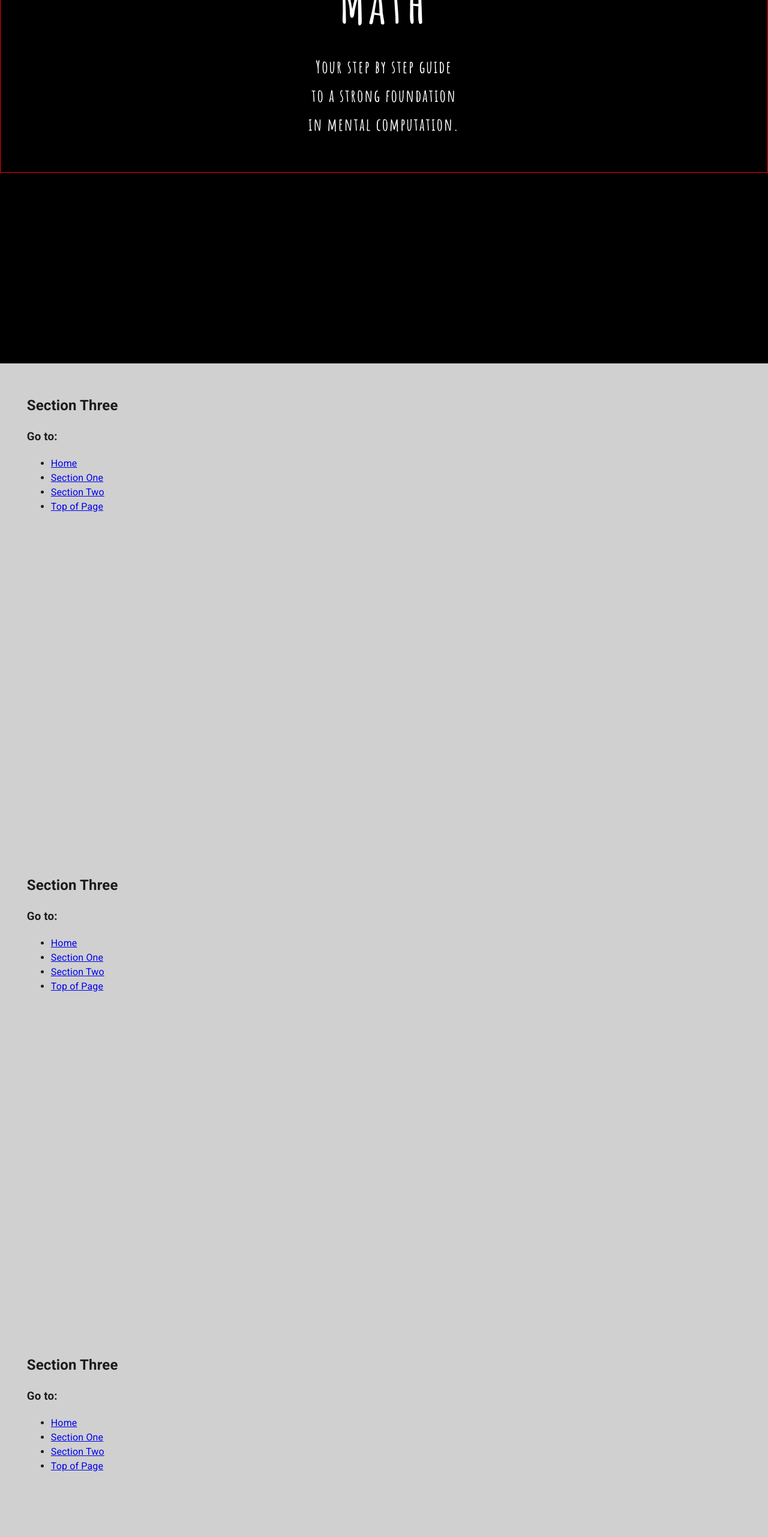
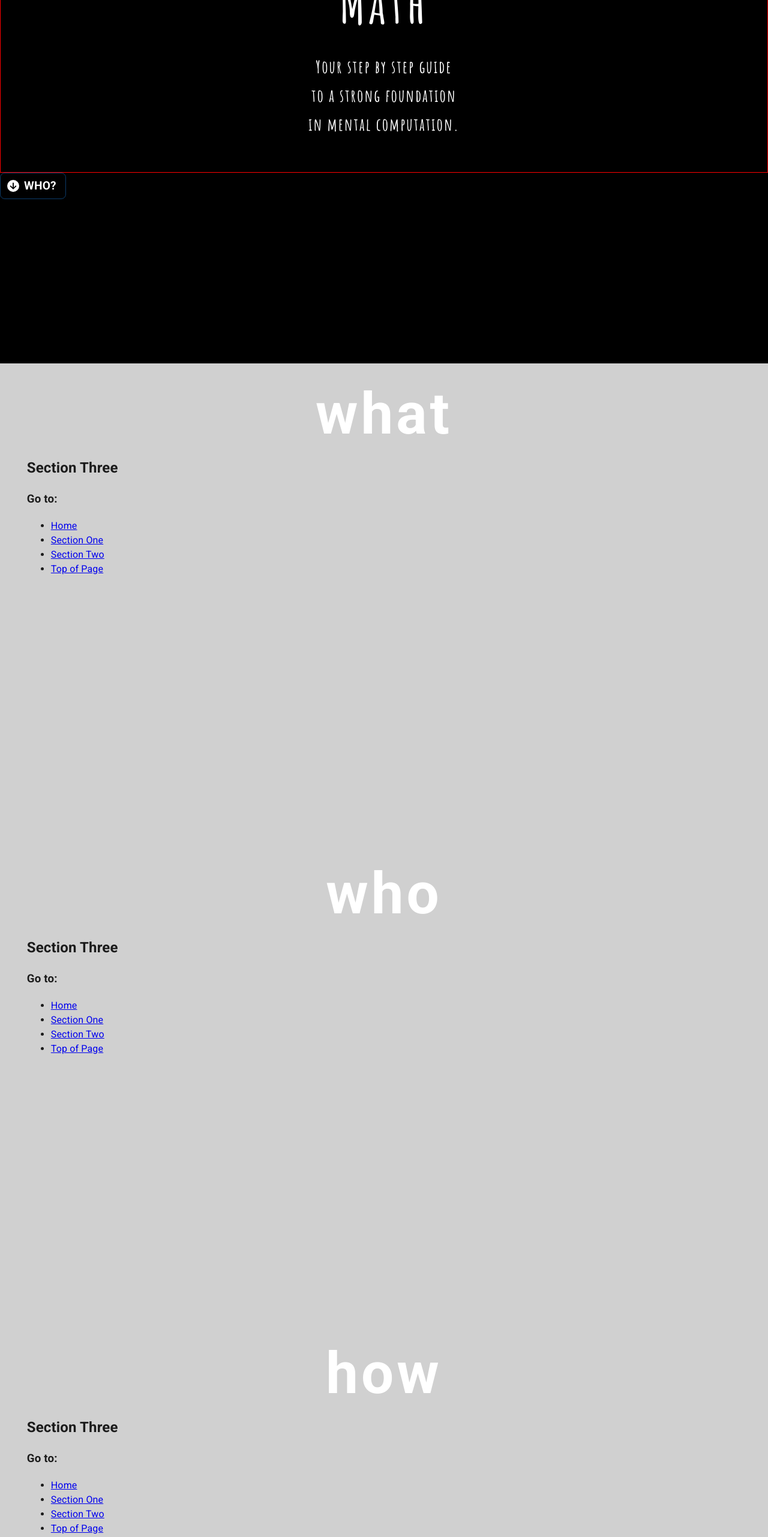
Before and after one commit to nigel-f-wilson/masterymath.org_cra, a React (Create React App) app in the folder frontend/: page / in a window 1280 px wide. Shown: the part 234-2797 px from the top of the page at 60% size. Built offline with nearby package versions, Linux system fonts and the light colour scheme; a web font is replaced by a local one.

Commit message:
Update WelcomePage.js

```diff
--- a/frontend/src/pages/WelcomePage.js
+++ b/frontend/src/pages/WelcomePage.js
@@ -3,7 +3,7 @@ import React from 'react'
 // THIRD PARTY
 import { Link as RouterLink } from 'react-router-dom';
 import { HashLink, NavHashLink } from 'react-router-hash-link';
-import { Box, Grid, Container, Card, CardHeader, CardMedia, Button } from '@mui/material';
+import { Box, Grid, Container, Card, CardHeader, CardMedia, Button, Typography } from '@mui/material';
 
 
 // ICONS
@@ -12,7 +12,7 @@ import { faArrowCircleDown } from '@fortawesome/free-solid-svg-icons'
 // import { faCircleChevronDown } from '@fortawesome/free-solid-svg-icons'
 
 // CUSTOM
-import { Title, Subtitle } from "../components/type";
+import { Title, Subtitle, ButtonLabel } from "../components/type";
 import { Navbar } from "../components/navigation";
 
 
@@ -21,9 +21,10 @@ export default function WelcomePage() {
     <Box>
       <Navbar />
       <TitleSection id='title-section' />
-      <LandingSection id='section-one' />
-      <LandingSection id='section-two' />
-      <LandingSection id='section-three' />
+      <LandingSection id='what' />
+      <LandingSection id='who' />
+      <LandingSection id='how' />
+      <LandingSection id='why' />
     </Box>
   )
 }
@@ -32,32 +33,9 @@ function TitleSection(props) {
   const { id } = props
   return (
     <Box id="title-section" sx={{ backgroundColor: '#000',  height: '100vh' }}  >
-        <Header />
-        <ScrollLinks />
-        {/* <h2>Section Three</h2>
-        <h3>Go to:</h3>
-        <ul>
-          <li>
-            <HashLink to="/">Home</HashLink>
-          </li>
-          <li>
-            <HashLink smooth to={'/#section-one'}>
-              Section One
-            </HashLink>
-          </li>
-          <li>
-            <HashLink smooth to={'/#section-two'}>
-              Section Two
-            </HashLink>
-          </li>
-
-          <li>
-            <HashLink smooth to="#top">
-              Top of Page
-            </HashLink>
-          </li>
-        </ul> */}
-      </Box>
+      <Header />
+      <ScrollLinks />
+    </Box>
   )
 }
 
@@ -65,6 +43,7 @@ function LandingSection(props) {
   const { id } = props
   return (
     <Box sx={{ backgroundColor: '#D0D0D0', padding: '2.5vw 3.5vw 12vh 3.5vw',  height: '100vh' }} id="section-three">
+        <Title text={id} />
         <h2>Section Three</h2>
         <h3>Go to:</h3>
         <ul>
@@ -103,19 +82,25 @@ function Header() {
       <Subtitle text="in mental computation." fontFamily="Amatic SC"  />
     </Box>
   )
-
 }
 
 function ScrollLinks(props) {
   // const {  } = props
+
+
   return (
     <Box >
-      {/* <Button
+      <Button
         variant="outlined"
-        color="white"
+        component="HashLink"
+        to={'/#section-one'}
+
+        // sx={{ color: 'white'}}
+        startIcon={<FontAwesomeIcon icon={faArrowCircleDown} size='sm' color="white" />}
+        children={<ButtonLabel text="Who?" fontFamily="roboto" color="white" />}
       >
-        <FontAwesomeIcon icon={faArrowCircleDown} color='white' size='sm' />
-      </Button> */}
+
+      </Button>
 
 
 
```
